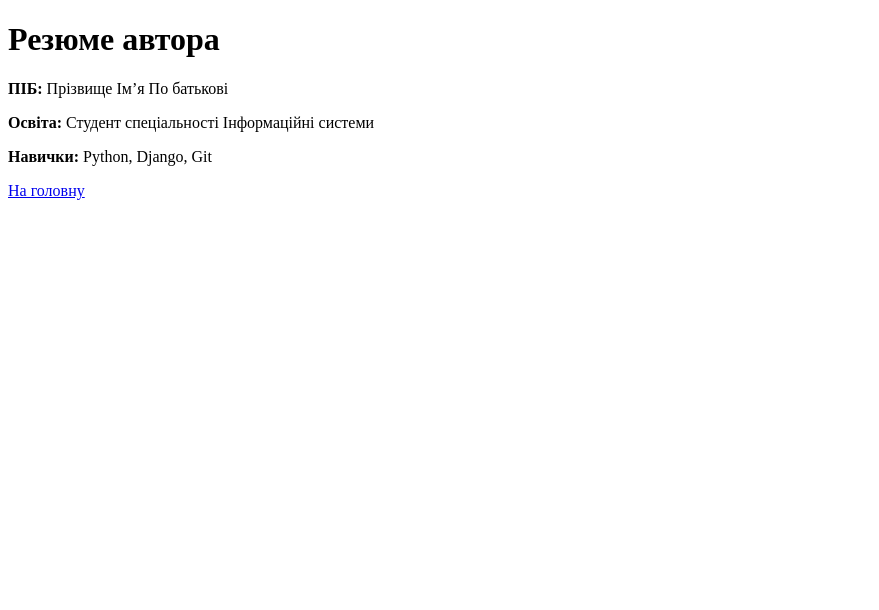
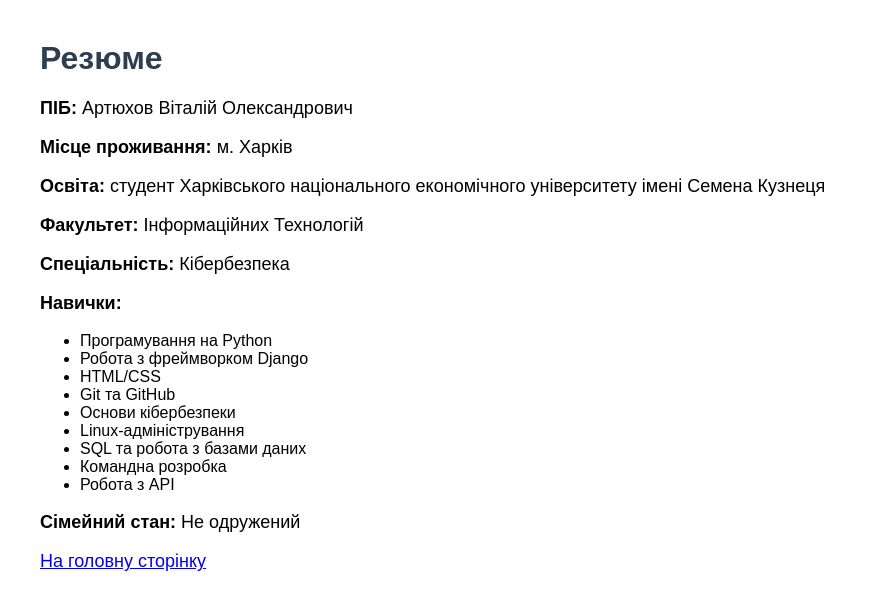
Before and after one commit to Vitos737/Lab9, a Django app: template templates/resume.html in a window 1280 px wide. Shown: the top 610 px of the page, without its empty margins (0-879 px from the left). Run offline with Django 5.2, Linux system fonts and the light colour scheme; the template is opened without the code that fills it, so the values that code supplies are empty.

Commit message:
Add files via upload

```diff
--- a/templates/resume.html
+++ b/templates/resume.html
@@ -2,13 +2,41 @@
 <html lang="uk">
 <head>
     <meta charset="UTF-8">
-    <title>Резюме</title>
+    <title>Резюме Артюхова Віталія</title>
+    <style>
+        body {
+            font-family: Arial, sans-serif;
+            margin: 40px;
+        }
+        h1 {
+            color: #2c3e50;
+        }
+        p {
+            font-size: 18px;
+        }
+    </style>
 </head>
 <body>
-    <h1>Резюме автора</h1>
-    <p><strong>ПІБ:</strong> Прізвище Ім’я По батькові</p>
-    <p><strong>Освіта:</strong> Студент спеціальності Інформаційні системи</p>
-    <p><strong>Навички:</strong> Python, Django, Git</p>
-    <a href="/">На головну</a>
+    <h1>Резюме</h1>
+    <p><strong>ПІБ:</strong> Артюхов Віталій Олександрович</p>
+    <p><strong>Місце проживання:</strong> м. Харків</p>
+    <p><strong>Освіта:</strong> студент Харківського національного економічного університету імені Семена Кузнеця</p>
+    <p><strong>Факультет:</strong> Інформаційних Технологій</p>
+    <p><strong>Спеціальність:</strong> Кібербезпека</p>
+    <p><strong>Навички:</strong></p>
+    <ul>
+        <li>Програмування на Python</li>
+        <li>Робота з фреймворком Django</li>
+        <li>HTML/CSS</li>
+        <li>Git та GitHub</li>
+        <li>Основи кібербезпеки</li>
+        <li>Linux-адміністрування</li>
+        <li>SQL та робота з базами даних</li>
+        <li>Командна розробка</li>
+        <li>Робота з API</li>
+    </ul>
+    <p><strong>Сімейний стан:</strong> Не одружений</p>
+
+    <p><a href="/">На головну сторінку</a></p>
 </body>
 </html>
```
